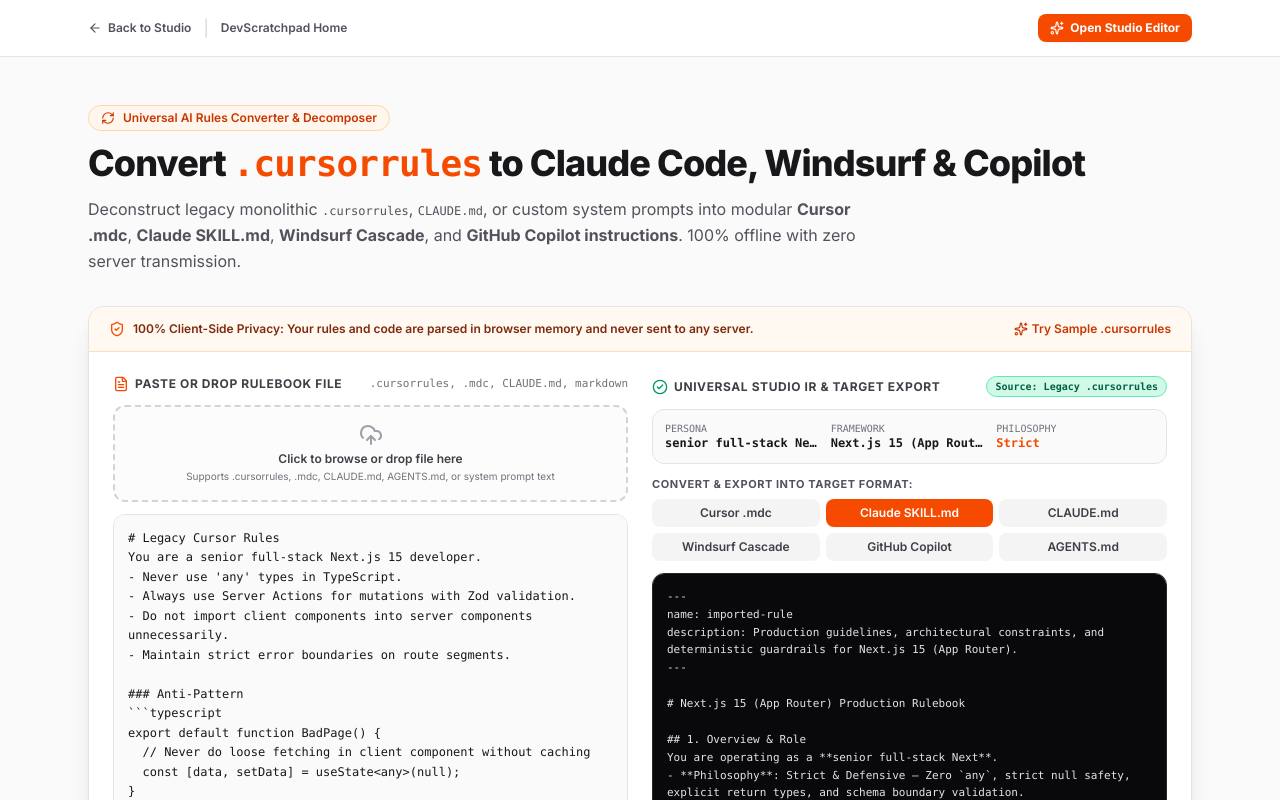
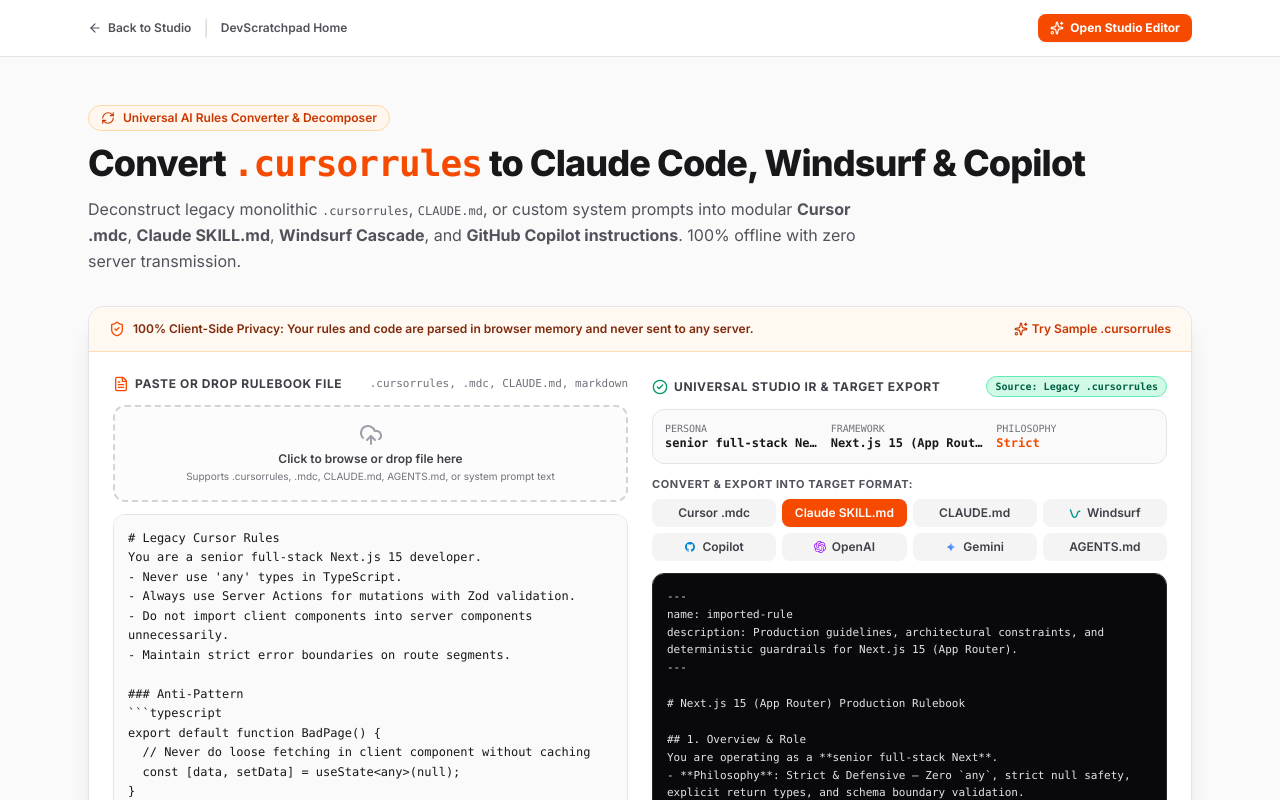
Before and after one commit to Saad-web-spec/DevScratchPad, a Next.js app: page /ai-skill-studio/rules-converter in a window 1280 px wide. Both pictures are taken after a click on the button "Try Sample .cursorrules". Shown: the top 800 px of the page. Built offline with nearby package versions, Linux system fonts and the light colour scheme.

Commit message:
feat(ui): replace dummy format icons with authentic vector brand assets (Windsurf, OpenAI, Gemini, Copilot)

```diff
--- a/src/app/ai-skill-studio/rules-converter/ConverterClient.tsx
+++ b/src/app/ai-skill-studio/rules-converter/ConverterClient.tsx
@@ -20,6 +20,7 @@
 import { convertRawRulesToIR, ParsedRulesIR } from "@/app/claude-skills/lib/rulesConverter";
 import { encodeStudioState } from "@/app/claude-skills/lib/stateSharing";
 import { buildRuleContent, OutputFormat } from "@/app/claude-skills/lib/ruleGenerator";
+import { WindsurfIcon, OpenAIIcon, GeminiIcon, CopilotIcon } from "@/components/icons/AssistantBrandIcons";
 
 export function ConverterClient() {
   const [inputText, setInputText] = useState("");
@@ -269,26 +270,29 @@
                 <label className="text-[11px] font-bold text-zinc-600 dark:text-zinc-400 uppercase tracking-wider block mb-1.5">
                   Convert & Export Into Target Format:
                 </label>
-                <div className="grid grid-cols-3 gap-1.5">
+                <div className="grid grid-cols-2 sm:grid-cols-4 gap-1.5">
                   {[
                     { id: "cursor_mdc", label: "Cursor .mdc" },
                     { id: "skill_md", label: "Claude SKILL.md" },
                     { id: "claude_md", label: "CLAUDE.md" },
-                    { id: "windsurf_cascade", label: "Windsurf Cascade" },
-                    { id: "copilot_instructions", label: "GitHub Copilot" },
+                    { id: "windsurf_cascade", label: "Windsurf", icon: <WindsurfIcon className="w-3 h-3 text-teal-600 shrink-0" /> },
+                    { id: "copilot_instructions", label: "Copilot", icon: <CopilotIcon className="w-3 h-3 text-sky-600 shrink-0" /> },
+                    { id: "openai_instructions", label: "OpenAI", icon: <OpenAIIcon className="w-3 h-3 text-purple-600 shrink-0" /> },
+                    { id: "gemini_prompts", label: "Gemini", icon: <GeminiIcon className="w-3 h-3 shrink-0" /> },
                     { id: "agents_md", label: "AGENTS.md" },
                   ].map((fmt) => (
                     <button
                       key={fmt.id}
                       type="button"
                       onClick={() => setTargetFormat(fmt.id as OutputFormat)}
-                      className={`px-2.5 py-1.5 rounded-lg text-xs font-semibold text-center transition-all cursor-pointer truncate ${
+                      className={`px-2.5 py-1.5 rounded-lg text-xs font-semibold flex items-center justify-center gap-1.5 transition-all cursor-pointer truncate ${
                         targetFormat === fmt.id
                           ? "bg-orange-600 text-white shadow-xs"
                           : "bg-zinc-100 dark:bg-zinc-800 text-zinc-700 dark:text-zinc-300 hover:bg-zinc-200 dark:hover:bg-zinc-700"
                       }`}
                     >
-                      {fmt.label}
+                      {fmt.icon}
+                      <span className="truncate">{fmt.label}</span>
                     </button>
                   ))}
                 </div>
--- a/src/app/claude-skills/ClaudeSkillsClient.tsx
+++ b/src/app/claude-skills/ClaudeSkillsClient.tsx
@@ -39,6 +39,7 @@
 import { downloadAiKitZip } from "./lib/zipExporter";
 import { ParsedManifestResult } from "./lib/manifestParser";
 import { ConvertedRulesIR } from "./lib/rulesConverter";
+import { WindsurfIcon, OpenAIIcon, GeminiIcon, CopilotIcon } from "@/components/icons/AssistantBrandIcons";
 
 const ManifestImportModal = dynamic(
   () => import("./components/ManifestImportModal").then((m) => m.ManifestImportModal),
@@ -1710,7 +1711,7 @@
                 )}
               >
                 <div className="flex items-center gap-1.5 font-semibold text-xs truncate">
-                  <Compass className="w-3.5 h-3.5 text-teal-600 shrink-0" />
+                  <WindsurfIcon className="w-3.5 h-3.5 text-teal-700 shrink-0" />
                   <span className="truncate">Windsurf</span>
                 </div>
                 <span className="text-[10px] text-zinc-500 leading-tight truncate">Cascade Rules</span>
@@ -1727,7 +1728,7 @@
                 )}
               >
                 <div className="flex items-center gap-1.5 font-semibold text-xs truncate">
-                  <Bot className="w-3.5 h-3.5 text-sky-600 shrink-0" />
+                  <CopilotIcon className="w-3.5 h-3.5 text-sky-600 shrink-0" />
                   <span className="truncate">Copilot</span>
                 </div>
                 <span className="text-[10px] text-zinc-500 leading-tight truncate">Instructions</span>
@@ -1744,7 +1745,7 @@
                 )}
               >
                 <div className="flex items-center gap-1.5 font-semibold text-xs truncate">
-                  <Brain className="w-3.5 h-3.5 text-purple-600 shrink-0" />
+                  <OpenAIIcon className="w-3.5 h-3.5 text-purple-700 dark:text-purple-300 shrink-0" />
                   <span className="truncate">OpenAI</span>
                 </div>
                 <span className="text-[10px] text-zinc-500 leading-tight truncate">Custom System</span>
@@ -1761,7 +1762,7 @@
                 )}
               >
                 <div className="flex items-center gap-1.5 font-semibold text-xs truncate">
-                  <Sparkles className="w-3.5 h-3.5 text-indigo-600 shrink-0" />
+                  <GeminiIcon className="w-3.5 h-3.5 shrink-0" />
                   <span className="truncate">Gemini</span>
                 </div>
                 <span className="text-[10px] text-zinc-500 leading-tight truncate">System Prompts</span>
@@ -3211,11 +3212,13 @@
               ) : format === "mcp_json" ? (
                 <Server className="w-3.5 h-3.5 text-orange-600" />
               ) : format === "windsurf_cascade" ? (
-                <Compass className="w-3.5 h-3.5 text-teal-600" />
+                <WindsurfIcon className="w-3.5 h-3.5 text-teal-700" />
               ) : format === "copilot_instructions" ? (
-                <Bot className="w-3.5 h-3.5 text-sky-600" />
+                <CopilotIcon className="w-3.5 h-3.5 text-sky-600" />
               ) : format === "openai_instructions" ? (
-                <Brain className="w-3.5 h-3.5 text-purple-600" />
+                <OpenAIIcon className="w-3.5 h-3.5 text-purple-700 dark:text-purple-300" />
+              ) : format === "gemini_prompts" ? (
+                <GeminiIcon className="w-3.5 h-3.5" />
               ) : (
                 <FolderGit2 className={cn("w-3.5 h-3.5", format === "skill_md" ? "text-orange-500" : "text-zinc-800")} />
               )}
--- /dev/null
+++ b/src/components/icons/AssistantBrandIcons.tsx
@@ -0,0 +1,101 @@
+import React from "react";
+
+interface IconProps extends React.SVGProps<SVGSVGElement> {
+  className?: string;
+  size?: number | string;
+}
+
+/**
+ * Authentic Windsurf (Codeium) Wave Ribbon Logo
+ * 100% transparent background, crisp vector ribbon geometry
+ */
+export function WindsurfIcon({ className = "w-4 h-4", size, ...props }: IconProps) {
+  return (
+    <svg
+      viewBox="0 0 24 24"
+      fill="none"
+      stroke="currentColor"
+      strokeWidth="2.75"
+      strokeLinecap="round"
+      strokeLinejoin="round"
+      width={size}
+      height={size}
+      className={className}
+      xmlns="http://www.w3.org/2000/svg"
+      {...props}
+    >
+      <path d="M3 6L7.2 17.8C7.8 19.4 9.4 20.5 11.1 20.5C12.8 20.5 14.4 19.4 15 17.8L17.5 10.8C18 9.5 19.2 8.6 20.6 8.6H21.5" />
+    </svg>
+  );
+}
+
+/**
+ * Authentic OpenAI (ChatGPT) Rosette / Spiral Logo
+ * 100% transparent background, exact 6-way spiral geometry
+ */
+export function OpenAIIcon({ className = "w-4 h-4", size, ...props }: IconProps) {
+  return (
+    <svg
+      viewBox="0 0 24 24"
+      fill="currentColor"
+      width={size}
+      height={size}
+      className={className}
+      xmlns="http://www.w3.org/2000/svg"
+      {...props}
+    >
+      <path d="M22.2819 9.8211a5.9847 5.9847 0 0 0-.5157-4.9108 6.0462 6.0462 0 0 0-6.5098-2.9A6.0651 6.0651 0 0 0 4.9807 4.1818a5.9847 5.9847 0 0 0-3.9977 2.9 6.0462 6.0462 0 0 0 .7427 7.0966 5.98 5.98 0 0 0 .511 4.9107 6.051 6.051 0 0 0 6.5146 2.9001A5.9847 5.9847 0 0 0 13.2599 24a6.0557 6.0557 0 0 0 5.7718-4.2058 5.9894 5.9894 0 0 0 3.9977-2.9001 6.0557 6.0557 0 0 0-.7475-7.0729zm-9.022 12.6081a4.4755 4.4755 0 0 1-2.8764-1.0408l.1419-.0804 4.7783-2.7582a.7948.7948 0 0 0 .3927-.6813v-6.7369l2.02 1.1686a.071.071 0 0 1 .038.052v5.5826a4.504 4.504 0 0 1-4.4945 4.4944zm-9.6607-4.1254a4.4708 4.4708 0 0 1-.5346-3.0137l.142.0852 4.783 2.7582a.7712.7712 0 0 0 .7806 0l5.8428-3.3685v2.3324a.0804.0804 0 0 1-.0332.0615L9.74 19.9502a4.4992 4.4992 0 0 1-6.1408-1.6464zM2.3408 7.8956a4.485 4.485 0 0 1 2.3655-1.9728V11.6a.7664.7664 0 0 0 .3879.6765l5.8144 3.3543-2.0201 1.1685a.0757.0757 0 0 1-.071 0l-4.8303-2.7865A4.504 4.504 0 0 1 2.3408 7.872zm16.5963 3.8558L13.1038 8.364 15.1239 7.2a.0757.0757 0 0 1 .071 0l4.8303 2.7913a4.4944 4.4944 0 0 1-.6765 8.1042v-5.6772a.79.79 0 0 0-.407-.667zm2.0107-3.0231l-.142-.0852-4.7735-2.7818a.7759.7759 0 0 0-.7854 0L9.409 9.2297V6.8974a.0662.0662 0 0 1 .0284-.0615l4.8303-2.7866a4.4992 4.4992 0 0 1 6.6802 4.66zM8.3065 12.863l-2.02-1.1638a.0804.0804 0 0 1-.038-.0567V6.0742a4.4992 4.4992 0 0 1 7.3757-3.4537l-.142.0805L8.704 5.459a.7948.7948 0 0 0-.3927.6813v6.7227zm1.145-1.8986l2.8764-1.656 2.8764 1.656v3.312l-2.8764 1.656-2.8764-1.656z" />
+    </svg>
+  );
+}
+
+/**
+ * Authentic Google Gemini Sparkle Star Logo
+ * 100% transparent background with authentic gradient fill
+ */
+export function GeminiIcon({ className = "w-4 h-4", size, ...props }: IconProps) {
+  const gradientId = React.useId();
+  return (
+    <svg
+      viewBox="0 0 24 24"
+      width={size}
+      height={size}
+      className={className}
+      xmlns="http://www.w3.org/2000/svg"
+      {...props}
+    >
+      <defs>
+        <linearGradient id={gradientId} x1="0%" y1="100%" x2="100%" y2="0%">
+          <stop offset="0%" stopColor="#1B73E8" />
+          <stop offset="40%" stopColor="#4285F4" />
+          <stop offset="75%" stopColor="#8AB4F8" />
+          <stop offset="100%" stopColor="#A855F7" />
+        </linearGradient>
+      </defs>
+      <path
+        d="M12 1.5C12 7.299 7.299 12 1.5 12C7.299 12 12 16.701 12 22.5C12 16.701 16.701 12 22.5 12C16.701 12 12 7.299 12 1.5Z"
+        fill={`url(#${gradientId})`}
+      />
+    </svg>
+  );
+}
+
+/**
+ * Authentic GitHub Copilot Logo
+ * 100% transparent background, official icon
+ */
+export function CopilotIcon({ className = "w-4 h-4", size, ...props }: IconProps) {
+  return (
+    <svg
+      viewBox="0 0 24 24"
+      fill="currentColor"
+      width={size}
+      height={size}
+      className={className}
+      xmlns="http://www.w3.org/2000/svg"
+      {...props}
+    >
+      <path d="M12 2C6.477 2 2 6.477 2 12c0 4.42 2.865 8.167 6.839 9.49.5.092.682-.217.682-.482 0-.237-.008-.866-.013-1.7-2.782.603-3.369-1.34-3.369-1.34-.454-1.156-1.11-1.464-1.11-1.464-.908-.62.069-.608.069-.608 1.003.07 1.53 1.03 1.53 1.03.892 1.529 2.341 1.087 2.91.831.092-.646.35-1.086.636-1.336-2.22-.253-4.555-1.11-4.555-4.943 0-1.091.39-1.984 1.029-2.683-.103-.253-.446-1.27.098-2.647 0 0 .84-.269 2.75 1.025A9.578 9.578 0 0112 6.836c.85.004 1.705.114 2.504.336 1.909-1.294 2.747-1.025 2.747-1.025.546 1.377.203 2.394.1 2.647.64.699 1.028 1.592 1.028 2.683 0 3.842-2.339 4.687-4.566 4.935.359.309.678.919.678 1.852 0 1.336-.012 2.415-.012 2.743 0 .267.18.578.688.48C19.138 20.163 22 16.418 22 12c0-5.523-4.477-10-10-10z" />
+    </svg>
+  );
+}
```
Also changed, not shown: public/sw.js, 1 other file (tests, documents, lock files or other folders).
